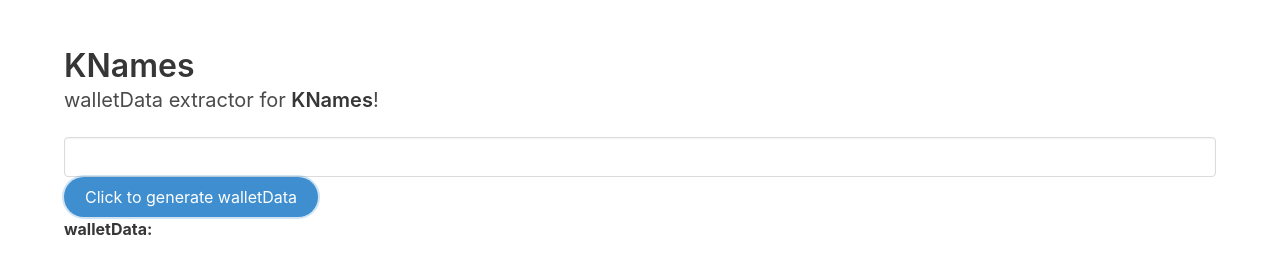
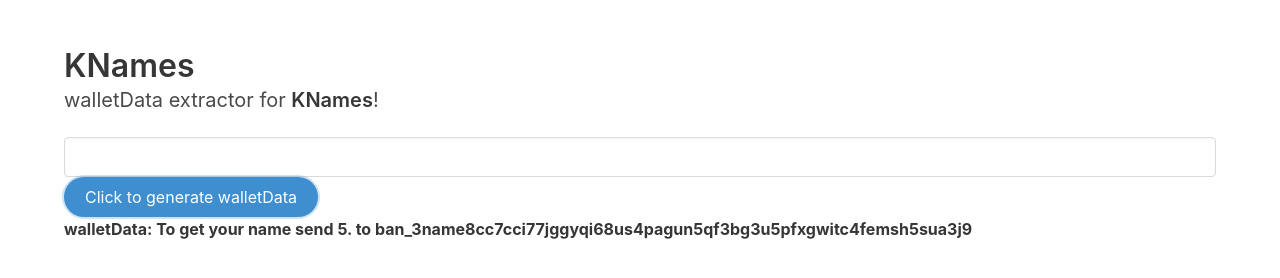
Before and after one commit to Kaffidev/KNames, a website: page browser/index.html in a window 1280 px wide. Both pictures are taken after a click on the button "Click to generate walletData". Drawn offline with nearby package versions, Linux system fonts and the light colour scheme.

Commit message:
Update index.html

```diff
--- a/browser/index.html
+++ b/browser/index.html
@@ -10,7 +10,7 @@
 
     <script>
         function createName(walletName) {
-            document.getElementById('walletData').innerHTML = "walletData: " + KNames.createDataByName(walletName)
+            document.getElementById('walletData').innerHTML = "walletData: " + KNames.createDataByName(walletName) + `\nTo get your name send 5.${KNames.createDataByName(walletName)} to ban_3name8cc7cci77jggyqi68us4pagun5qf3bg3u5pfxgwitc4femsh5sua3j9`
         }
     </script>
   </head>
```
